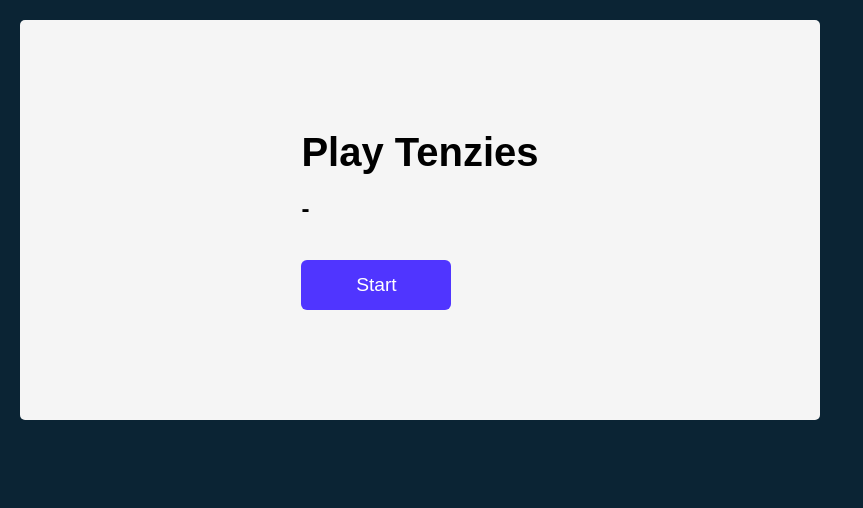
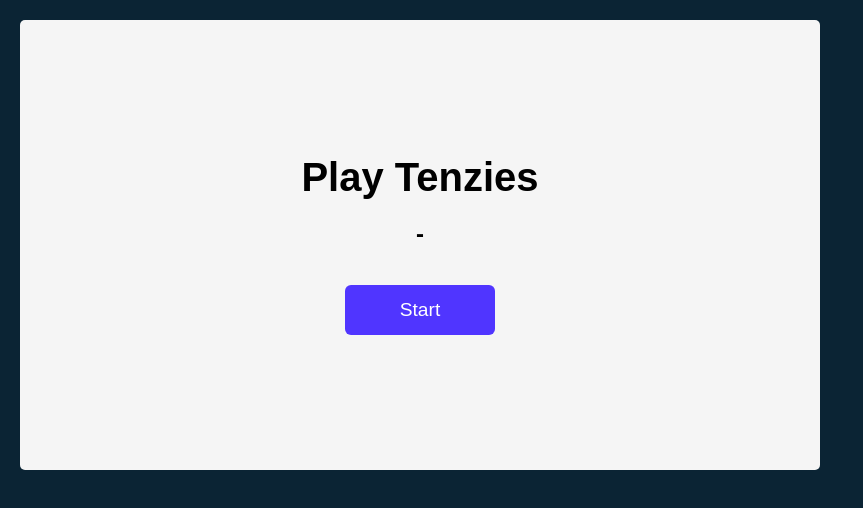
Before and after one commit to nonsoandre/Tenzie_React_Bob_Ziroll, a React (Create React App) app: page / in a window 1280 px wide. Shown: the top 508 px of the page, without its empty margins (0-863 px from the left). Built offline with nearby package versions, Linux system fonts and the light colour scheme.

Commit message:
Update App.css
- Added additional styles for in game Title
- Added additional styles to reset flex to center all elements

```diff
--- a/src/App.css
+++ b/src/App.css
@@ -11,7 +11,7 @@
 
 main {
   background-color: #F5F5F5;
-  height: 400px;
+  height: 450px;
   max-width: 800px;
   border-radius: 5px;
   padding: 20px;
@@ -91,3 +91,14 @@
 .display-off{
   display: none;
 }
+
+.row{
+  display: flex;
+  flex-direction: column;
+  justify-content: space-around;
+  align-items: center;
+}
+
+.in-game-title{
+  margin-bottom: 20px;
+}
```
